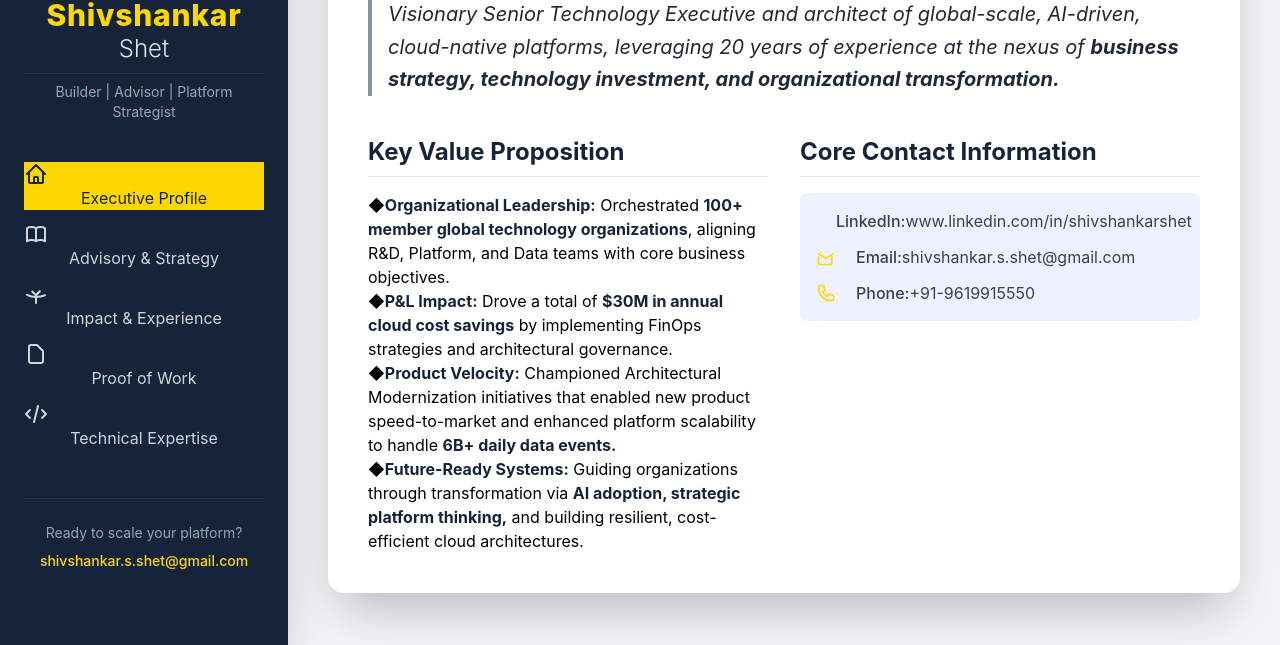
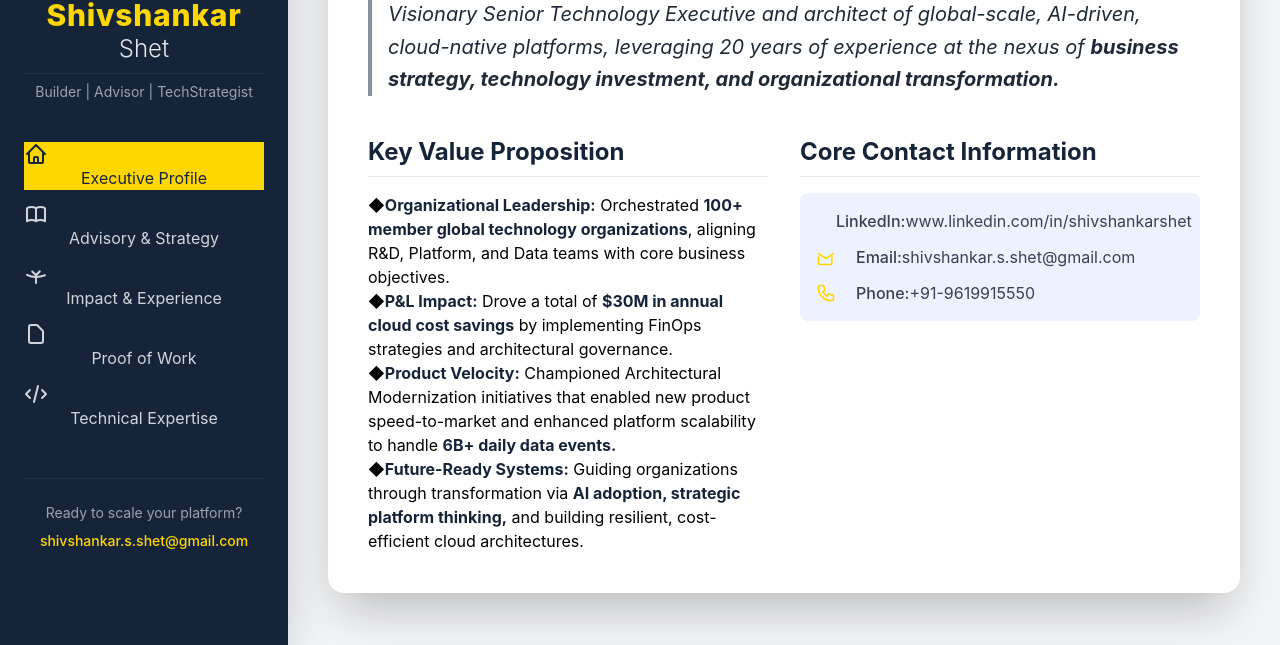
Before and after one commit to shivshankarsshet/shivshankarshet.work, a plain HTML site: page index.html in a window 1280 px wide. Shown: the part 155-800 px from the top of the page. Drawn offline with nearby package versions, Linux system fonts and the light colour scheme.

Commit message:
Update index.html
Tech strategist

```diff
--- a/index.html
+++ b/index.html
@@ -67,7 +67,7 @@
                  alt="Shivshankar Shet Profile Placeholder">
             <h1 class="text-3xl font-extrabold tracking-wide text-cto-accent">Shivshankar</h1>
             <p class="text-2xl font-light text-gray-200">Shet</p>
-            <p class="text-sm text-gray-400 mt-2 border-t border-cto-highlight pt-2">Builder | Advisor | Platform Strategist</p>
+            <p class="text-sm text-gray-400 mt-2 border-t border-cto-highlight pt-2">Builder | Advisor | TechStrategist</p>
         </header>
 
         <!-- Navigation Links -->
```
